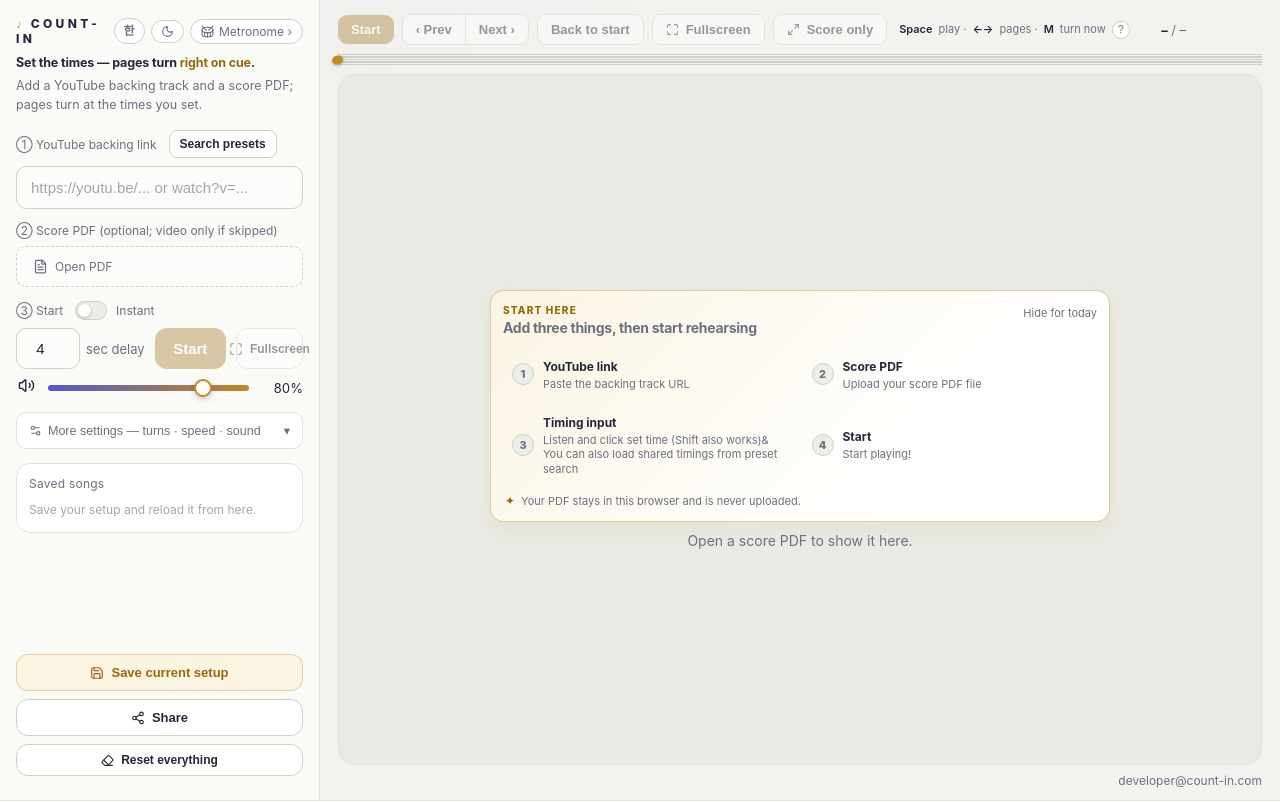
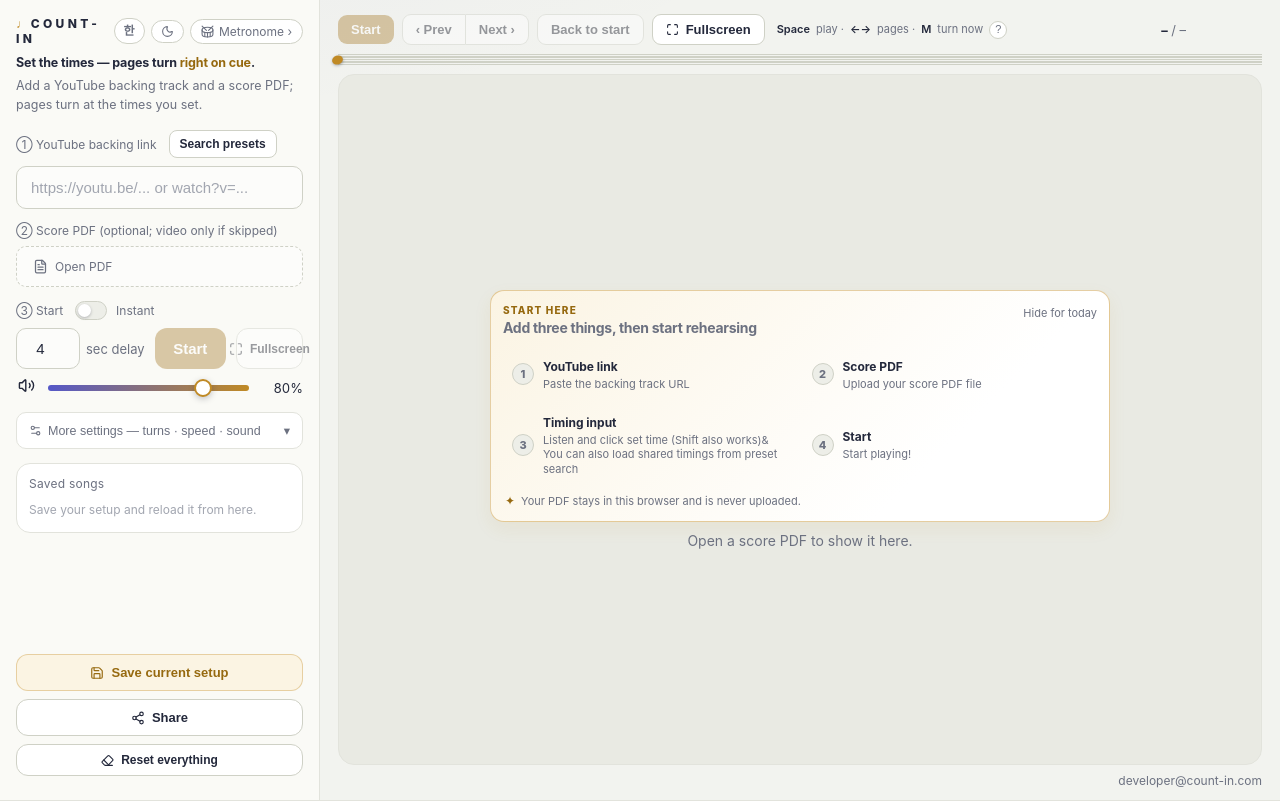
Before and after one commit to KimDong-Han/count-in, a React (Vite) app: page / in a window 1280 px wide. Shown: the top 802 px of the page. Built offline with nearby package versions, Linux system fonts and the light colour scheme; a web font is replaced by a local one.

Commit message:
전체화면으로 기능통합

```diff
--- a/src/App.jsx
+++ b/src/App.jsx
@@ -22,9 +22,7 @@ import {
   Eraser,
   FileText,
   Maximize,
-  Maximize2,
   Minimize,
-  Minimize2,
   Moon,
   Music,
   Pause,
@@ -115,7 +113,6 @@ export default function App() {
     setLang(nl);
   };
   const [pendingTap, setPendingTap] = useState(null); // 도돌이표 곡에서 찍은 순간 {i, t} — 목적지 선택 대기
-  const [focus, setFocus] = useState(false); // 집중 모드(컨트롤 숨김)
   const [presets, setPresets] = useState(() => {
     // 저장한 곡 프리셋 목록
     try {
@@ -1397,6 +1394,8 @@ export default function App() {
     sheetMode,
     sheetOpen: sheetMode && sheetOpen,
     closeSheet: () => setSheetOpen(false),
+    toggleFs,
+    fsSupported,
   };
   useEffect(() => {
     const onKey = (e) => {
@@ -1426,9 +1425,11 @@ export default function App() {
       } else if (e.key === "Shift" && !e.repeat) {
         if (h.tuneOpen) h.tap(); // 타이밍 입력 모드: Shift로도 찍기
       } else if (e.code === "Enter") {
-        // 시트 모드에선 악보가 이미 기본 화면이라 집중 모드 불필요 (켜지면 시트가 안 열림)
-        if (!h.sheetMode && totalRef.current > 0 && !h.pendingOpen)
-          setFocus((f) => !f);
+        // 전체화면 토글. 키 입력은 사용자 제스처라 requestFullscreen이 허용된다.
+        if (h.fsSupported && !h.pendingOpen) {
+          e.preventDefault();
+          h.toggleFs();
+        }
       } else if (e.code === "Escape") {
         if (h.sheetOpen) h.closeSheet();
         else if (h.pendingOpen) h.cancelPending();
@@ -1541,7 +1542,6 @@ export default function App() {
     <div
       className={
         "app" +
-        (focus ? " focus" : "") +
         (tuneMode ? " tune" : "") +
         (armed && pdf.total === 0 ? " video" : "") // 악보 없음: 무대에 영상 크게
       }
@@ -2044,7 +2044,6 @@ export default function App() {
             <button
               className="btn ghost navFs"
               onClick={toggleFs}
-              disabled={!armed && !isFs}
               title={isFs ? t("fsExitTitle") : t("fsTitle")}
             >
               {isFs ? (
@@ -2058,21 +2057,6 @@ export default function App() {
               )}
             </button>
           )}
-          <button
-            className="btn ghost navZoom"
-            onClick={() => setFocus((f) => !f)}
-            disabled={navDisabled}
-          >
-            {focus ? (
-              <>
-                <Minimize2 size={13} /> {t("focusOff")}
-              </>
-            ) : (
-              <>
-                <Maximize2 size={13} /> {t("focusOn")}
-              </>
-            )}
-          </button>
           <span className="kbhint" ref={kbWrapRef}>
             {t("kbhintLine")}
             <button
--- a/src/i18n.jsx
+++ b/src/i18n.jsx
@@ -194,8 +194,6 @@ export const STR = {
     fsExit: "전체화면 종료",
     fsTitle: "브라우저를 전체화면으로 — 자동 넘김은 그대로 돼요",
     fsExitTitle: "전체화면에서 나가요",
-    focusOn: "악보 크게",
-    focusOff: "설정 보기",
     kbhintLine: (
       <>
         <b>Space</b> 재생 · <b>←→</b> 페이지 · <b>Shift</b> 지금 넘김(타이밍
@@ -211,7 +209,7 @@ export const STR = {
       ["Shift", "지금 넘김 (타이밍 찍기)"],
       ["Shift", "지금 넘김 (타이밍 입력 모드)"],
       ["1~9", "해당 페이지로 이동"],
-      ["Enter", "악보 크게 보기"],
+      ["Enter", "전체화면 켜기 · 끄기"],
       ["0 · Esc", "처음으로"],
     ],
     emptyStage: "악보 PDF를 불러오면 여기에 표시돼요.",
@@ -491,8 +489,6 @@ export const STR = {
     fsExit: "Exit fullscreen",
     fsTitle: "Browser fullscreen — auto page turns keep working",
     fsExitTitle: "Leave fullscreen",
-    focusOn: "Score only",
-    focusOff: "Show controls",
     kbhintLine: (
       <>
         <b>Space</b> play · <b>←→</b> pages · <b>M</b> turn now
@@ -507,7 +503,7 @@ export const STR = {
       ["M", "Turn now (tap timing)"],
       ["Shift", "Turn now (timing mode)"],
       ["1~9", "Go to page"],
-      ["Enter", "Score-only view"],
+      ["Enter", "Toggle fullscreen"],
       ["0 · Esc", "Back to start"],
     ],
     emptyStage: "Open a score PDF to show it here.",
--- a/src/styles.css
+++ b/src/styles.css
@@ -462,11 +462,6 @@ canvas{max-width:100%;max-height:100%;height:auto;border-radius:8px;box-shadow:0
 /* 다크에선 토스트를 반전(밝은 칩)해 또렷하게 */
 :root[data-theme="dark"] .toast{background:#EDEEF6;border-color:#EDEEF6;color:#23283B}
 
-/* 집중 모드 — 사이드바를 숨기고 악보를 최대로. 하단 타이밍 바는 유지 */
-.app.focus .sidebar{display:none}
-.app.focus .main{padding:12px 16px 10px}
-.app.focus .msg{display:none}
-
 .msg{margin-top:10px;font-size:13px;min-height:18px}
 /* 안내 문구와 이메일을 한 줄에 (하단 공간 최소화) */
 .footRow{display:flex;align-items:baseline;gap:12px;flex-wrap:wrap;margin-top:2px}
@@ -474,7 +469,6 @@ canvas{max-width:100%;max-height:100%;height:auto;border-radius:8px;box-shadow:0
 .siteFoot{margin-top:0;font-size:12px;color:var(--muted);white-space:nowrap}
 .siteFoot a{color:var(--muted);text-decoration:none}
 .siteFoot a:hover{color:var(--ink);text-decoration:underline}
-.app.focus .footRow,.app.focus .siteFoot{display:none}
 .msg.err{color:#C4425A}
 .msg.ok{color:var(--muted)}
 
@@ -661,7 +655,6 @@ canvas{max-width:100%;max-height:100%;height:auto;border-radius:8px;box-shadow:0
     transition:transform .28s ease,visibility 0s .28s;
   }
   .sidebar.open{transform:none;visibility:visible;transition:transform .28s ease}
-  .app.focus .sidebar{display:flex} /* 이전에 켜둔 집중 모드가 시트를 막지 않게 */
   .sheetTop{
     display:flex;align-items:center;justify-content:space-between;gap:8px;
     position:sticky;top:0;z-index:3;margin:0 -16px;
@@ -696,7 +689,7 @@ canvas{max-width:100%;max-height:100%;height:auto;border-radius:8px;box-shadow:0
   .main{height:auto;padding:10px 10px calc(68px + env(safe-area-inset-bottom))}
   .stage{padding:10px}
   .footRow{display:none} /* 안내는 시트 안·토스트로, 이메일은 시트 헤더로 */
-  .navPlay,.navPrev,.navNext,.navZoom{display:none}
+  .navPlay,.navPrev,.navNext{display:none}
   .kbhint{display:none}
   .toast{position:fixed;bottom:calc(92px + env(safe-area-inset-bottom));z-index:46}
   /* 미니 반주 영상·칩: 좌상단(상단 바 아래) — 우하단보다 악보를 덜 가림 */
```
